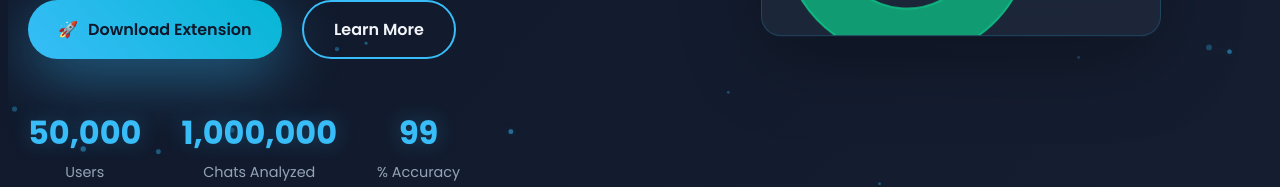
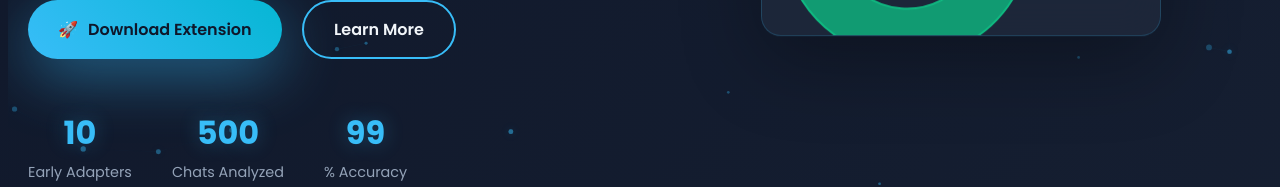
Before and after one commit to jaiswalraj03014/basic, a plain HTML site: page index.html in a window 1280 px wide. Shown: the part 613-800 px from the top of the page. Drawn offline with nearby package versions, Linux system fonts and the light colour scheme.

Commit message:
naya bharat

```diff
--- a/index.html
+++ b/index.html
@@ -54,11 +54,11 @@
         </div>
         <div class="stats-bar fade-in">
           <div class="stat">
-            <span class="stat-number" data-target="50000">0</span>
-            <span class="stat-label">Users</span>
+            <span class="stat-number" data-target="10+">0</span>
+            <span class="stat-label">Early Adapters</span>
           </div>
           <div class="stat">
-            <span class="stat-number" data-target="1000000">0</span>
+            <span class="stat-number" data-target="500+">0</span>
             <span class="stat-label">Chats Analyzed</span>
           </div>
           <div class="stat">
```
